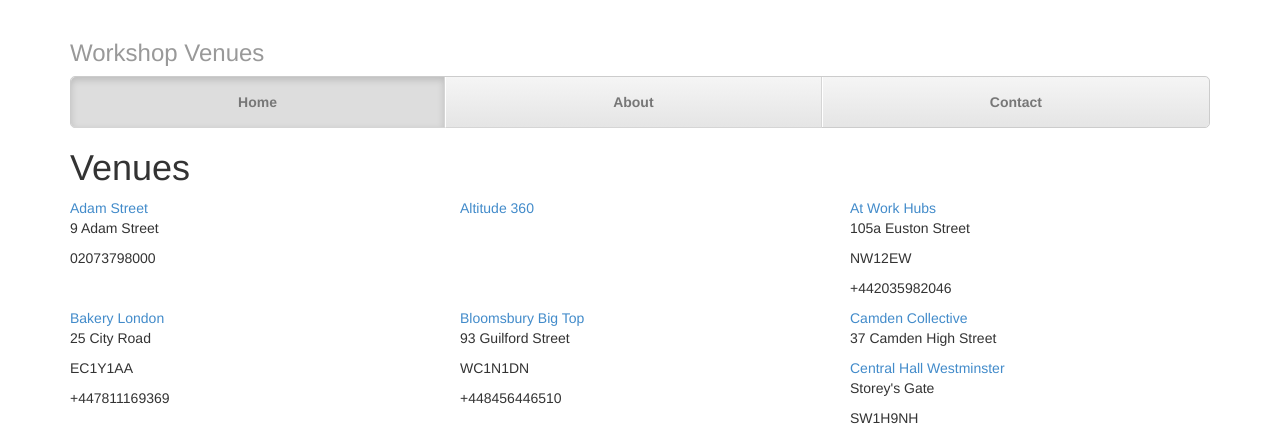
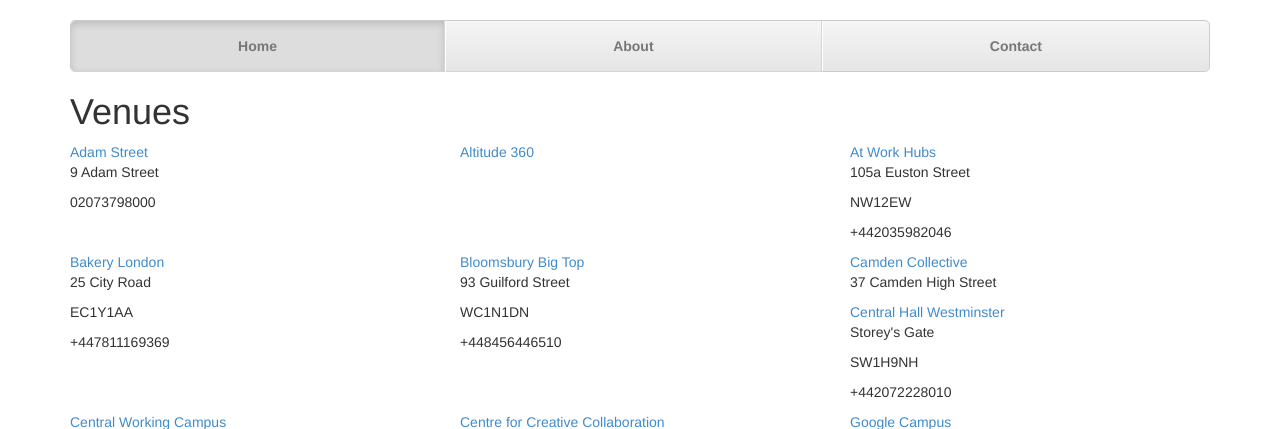
Before and after one commit to andreagrandi/workshopvenues, a Django app: page / in a window 1280 px wide. Shown: the top 429 px of the page. Run offline with Django 3.2, Linux system fonts and the light colour scheme; data comes from the database, SQL or seed files in the repository.

Commit message:
Remove website name above the main menu

```diff
--- a/workshopvenues/venues/templates/venues/base.html
+++ b/workshopvenues/venues/templates/venues/base.html
@@ -12,9 +12,8 @@
   <body>
     <div class="container">
       <div class="masthead">
-          <h3 class="text-muted">Workshop Venues</h3>
           {% block menu %} {% endblock %}
-        </div>
+      </div>
 
       <div id="content">
           {% block content %}{% endblock %}
```
